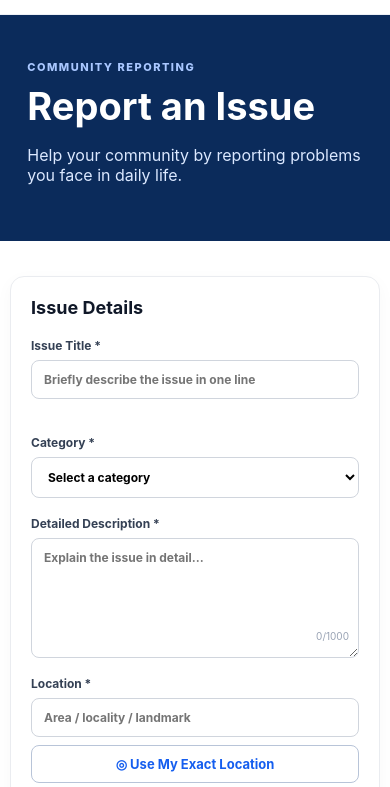
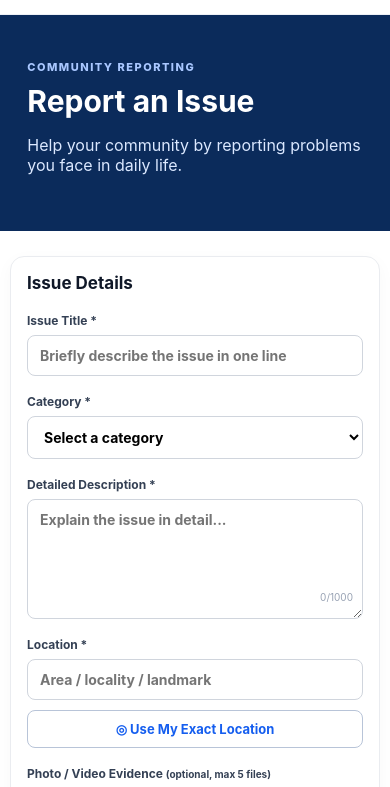
Before and after one commit to ghoshishan55-create/sort-it, a website: page report.html in a window 390 px wide. Shown: the part 57-844 px from the top of the page. Drawn offline with Linux system fonts and the light colour scheme; files that its build step writes are made by us from their sources.

Commit message:
Update style.css

```diff
--- a/style.css
+++ b/style.css
@@ -40,3 +40,199 @@ body.dark-mode .modal-card input{background:#0f172a;color:#e5e7eb;border-color:#
 .status-badge{display:inline-block;padding:5px 9px;border-radius:20px;font-weight:700;font-size:10px}.status-badge.reported{background:#fff4e5;color:#b54708}.status-badge.resolved{background:#dcfae6;color:#027a48}
 body.dark-mode .admin-stat{background:#111827;border-color:#263244}.admin-stat span{color:#9ca3af}body.dark-mode .admin-table th,body.dark-mode .admin-table td{border-color:#263244}body.dark-mode .admin-table th{color:#9ca3af}body.dark-mode .admin-table td small{color:#9ca3af}
 @media(max-width:800px){.admin-stats{grid-template-columns:1fr 1fr}.admin-shell{padding:40px 5%}}
+/* =========================================================
+   REPORT PAGE OVERLAP FIX
+   ========================================================= */
+
+.report-hero {
+  position: relative;
+  z-index: 1;
+  min-height: 250px;
+  padding: 55px 12%;
+  display: flex;
+  align-items: center;
+  justify-content: space-between;
+  gap: 30px;
+  box-sizing: border-box;
+}
+
+.report-hero > div:first-child {
+  min-width: 0;
+}
+
+.report-symbol {
+  flex-shrink: 0;
+}
+
+.form-shell {
+  position: relative;
+  z-index: 2;
+  width: min(900px, calc(100% - 30px));
+  max-width: 900px;
+  margin: 35px auto 70px;
+  padding: 0;
+  box-sizing: border-box;
+}
+
+.form-card {
+  position: relative;
+  width: 100%;
+  box-sizing: border-box;
+  overflow: visible;
+}
+
+.form-grid {
+  width: 100%;
+  box-sizing: border-box;
+}
+
+.form-grid.two {
+  grid-template-columns: repeat(2, minmax(0, 1fr));
+}
+
+.form-card label,
+.form-card fieldset {
+  min-width: 0;
+  box-sizing: border-box;
+}
+
+.form-card input,
+.form-card textarea,
+.form-card select {
+  max-width: 100%;
+  box-sizing: border-box;
+}
+
+.location-row {
+  display: flex;
+  align-items: stretch;
+  width: 100%;
+  gap: 10px;
+  box-sizing: border-box;
+}
+
+.location-row input {
+  flex: 1 1 auto;
+  min-width: 0;
+}
+
+.location-row button {
+  flex: 0 0 auto;
+  white-space: nowrap;
+}
+
+.form-card textarea {
+  width: 100%;
+  min-height: 120px;
+}
+
+fieldset {
+  min-width: 0;
+}
+
+.radio {
+  display: inline-flex !important;
+  align-items: center;
+  width: auto !important;
+}
+
+.radio input {
+  width: auto !important;
+  flex: 0 0 auto;
+}
+
+.check {
+  display: flex !important;
+  align-items: flex-start;
+  width: 100%;
+  box-sizing: border-box;
+}
+
+.check input {
+  width: auto !important;
+  flex: 0 0 auto;
+}
+
+.submit-btn {
+  position: relative;
+  z-index: 2;
+}
+
+/* TABLETS */
+@media (max-width: 900px) {
+  .form-grid.two {
+    grid-template-columns: 1fr;
+  }
+
+  .form-shell {
+    width: calc(100% - 30px);
+  }
+}
+
+/* MOBILE */
+@media (max-width: 600px) {
+  .report-hero {
+    padding: 40px 7%;
+    min-height: auto;
+  }
+
+  .report-symbol {
+    display: none;
+  }
+
+  .form-shell {
+    width: calc(100% - 20px);
+    margin: 25px auto 50px;
+    padding: 0;
+  }
+
+  .form-card {
+    padding: 20px;
+    margin-bottom: 18px;
+  }
+
+  .form-grid.two {
+    grid-template-columns: 1fr;
+    gap: 0;
+  }
+
+  .location-row {
+    flex-direction: column;
+    width: 100%;
+  }
+
+  .location-row input,
+  .location-row button {
+    width: 100%;
+    max-width: 100%;
+  }
+
+  .check {
+    line-height: 1.5;
+  }
+
+  .submit-btn {
+    width: 100%;
+  }
+}
+
+/* VERY SMALL PHONES */
+@media (max-width: 400px) {
+  .form-card {
+    padding: 16px;
+  }
+
+  .form-card h2 {
+    font-size: 17px;
+  }
+
+  .form-card input,
+  .form-card textarea,
+  .form-card select {
+    font-size: 14px;
+  }
+
+  .report-hero h1 {
+    font-size: 30px;
+  }
+}
```
